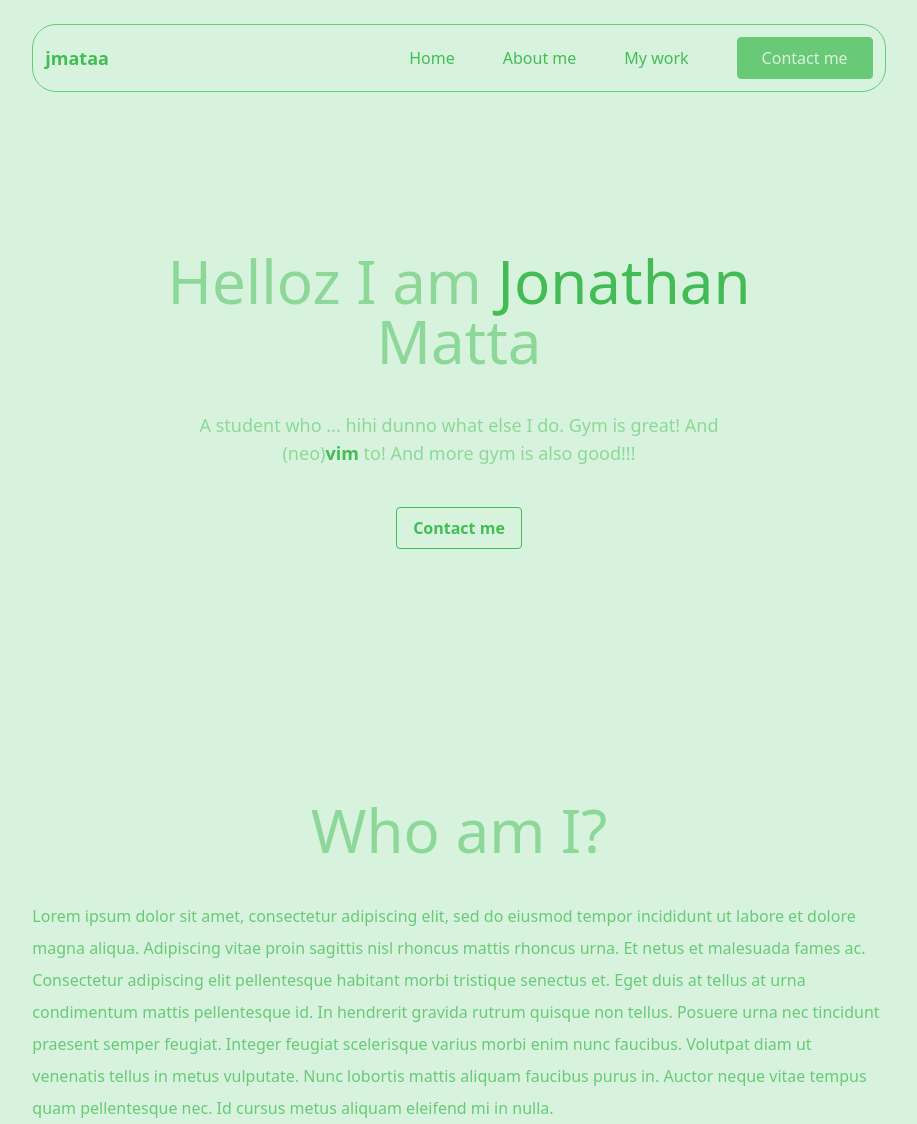
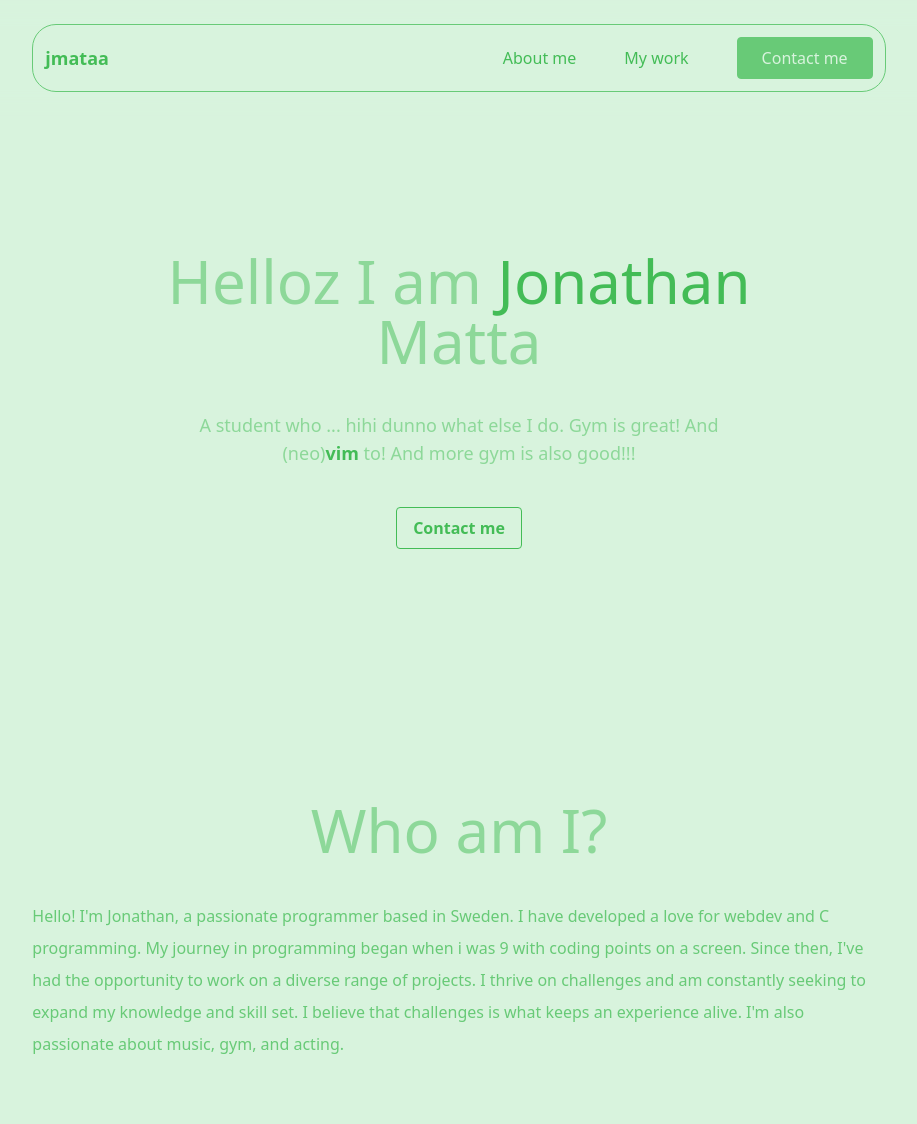
Before and after one commit to jmattaa/portfolio, a React (Vite) app: page / in a window 1280 px wide. Shown: the whole page, without its empty margins (181-1098 px from the left). After the commit the page ends 1060 px from the top, so only its background shows below. Built offline with nearby package versions, Linux system fonts and the light colour scheme.

Commit message:
Some refactoring and making stuff better
Signed-off-by: jmattaa <mattajonathan1@gmail.com>

```diff
--- a/src/App.tsx
+++ b/src/App.tsx
@@ -1,6 +1,6 @@
-import Nav from './components/Nav'
-import Hero from './components/Hero'
-import About from './components/About'
+import Nav from './sections/Nav'
+import Hero from './sections/Hero'
+import About from './sections/About'
 
 function App() {
     return (
--- /dev/null
+++ b/src/assets/data/aboutMe.json
@@ -0,0 +1,3 @@
+{
+  "text": "Hello! I'm Jonathan, a passionate programmer based in Sweden. I have developed a love for webdev and C programming. My journey in programming began when i was 9 with coding points on a screen. Since then, I've had the opportunity to work on a diverse range of projects. I thrive on challenges and am constantly seeking to expand my knowledge and skill set. I believe that challenges is what keeps an experience alive. I'm also passionate about music, gym, and acting."
+}
--- a/src/components/About.tsx
+++ /dev/null
@@ -1,28 +0,0 @@
-
-function About() {
-    return (
-        <div className='container mx-auto flex flex-col md:w-2/3'>
-            <h1 className='text-3xl text-center text-palette-3 mb-10
-                            lg:text-5xl xl:text-6xl'>
-                Who am I?
-            </h1>
-
-            <p className='leading-loose'>
-                Lorem ipsum dolor sit amet, consectetur adipiscing elit, sed do
-                eiusmod tempor incididunt ut labore et dolore magna aliqua.
-                Adipiscing vitae proin sagittis nisl rhoncus mattis rhoncus
-                urna. Et netus et malesuada fames ac. Consectetur adipiscing
-                elit pellentesque habitant morbi tristique senectus et. Eget
-                duis at tellus at urna condimentum mattis pellentesque id. In
-                hendrerit gravida rutrum quisque non tellus. Posuere urna nec
-                tincidunt praesent semper feugiat. Integer feugiat scelerisque
-                varius morbi enim nunc faucibus. Volutpat diam ut venenatis
-                tellus in metus vulputate. Nunc lobortis mattis aliquam
-                faucibus purus in. Auctor neque vitae tempus quam pellentesque
-                nec. Id cursus metus aliquam eleifend mi in nulla.
-            </p>
-        </div>
-    )
-}
-
-export default About;
--- a/src/index.css
+++ b/src/index.css
@@ -1,6 +1,10 @@
 @tailwind base;
 @tailwind components;
 @tailwind utilities;
+
+html {
+    scroll-behavior: smooth;
+}
 
 *, *::before, *::after {
     margin: 0;
--- /dev/null
+++ b/src/sections/About.tsx
@@ -0,0 +1,20 @@
+import aboutMeData from "../assets/data/aboutMe.json";
+
+function About() {
+    return (
+        <section id="about-section">
+            <div className='container mx-auto flex flex-col md:w-2/3'>
+                <h1 className='text-3xl text-center text-palette-3 mb-10
+                            lg:text-5xl xl:text-6xl'>
+                    Who am I?
+                </h1>
+
+                <p className='leading-loose'>
+                    {aboutMeData.text}
+                </p>
+            </div>
+        </section>
+    )
+}
+
+export default About;
--- a/src/components/Hero.tsx
+++ b/src/sections/Hero.tsx
@@ -2,7 +2,7 @@ import { motion } from "framer-motion";
 
 function Hero() {
     return (
-        <motion.div
+        <motion.section
             className='container mx-auto flex flex-col
                         h-screen justify-center items-center py-12 sm:py-24'
             initial={{ translateY: '10vh', opacity: 0 }}
@@ -35,7 +35,7 @@ function Hero() {
                     Contact me
                 </button>
             </div>
-        </motion.div>
+        </motion.section>
     )
 }
 
--- a/src/components/Nav.tsx
+++ b/src/sections/Nav.tsx
@@ -10,9 +10,8 @@ function Nav() {
     }
 
     const navLinks = [
-        ['Home', '#'],
-        ['About me', '#'],
-        ['My work', '#'],
+        ['About me', '#about-section'],
+        ['My work', '#projects-section'],
     ];
 
     const navContent = (
@@ -59,7 +58,8 @@ function Nav() {
     return (
         <motion.nav
             className='flex items-center justify-center fixed py-6 z-50
-                            w-full bg-palette-1 shadow-md lg:shadow-none'
+                            w-full shadow-md backdrop-blur-md bg-palette-1/10
+                            lg:shadow-none'
             initial={{ translateY: '-50vh', opacity: 0 }}
             animate={{ translateY: 0, opacity: 1 }}
             transition={{
```
